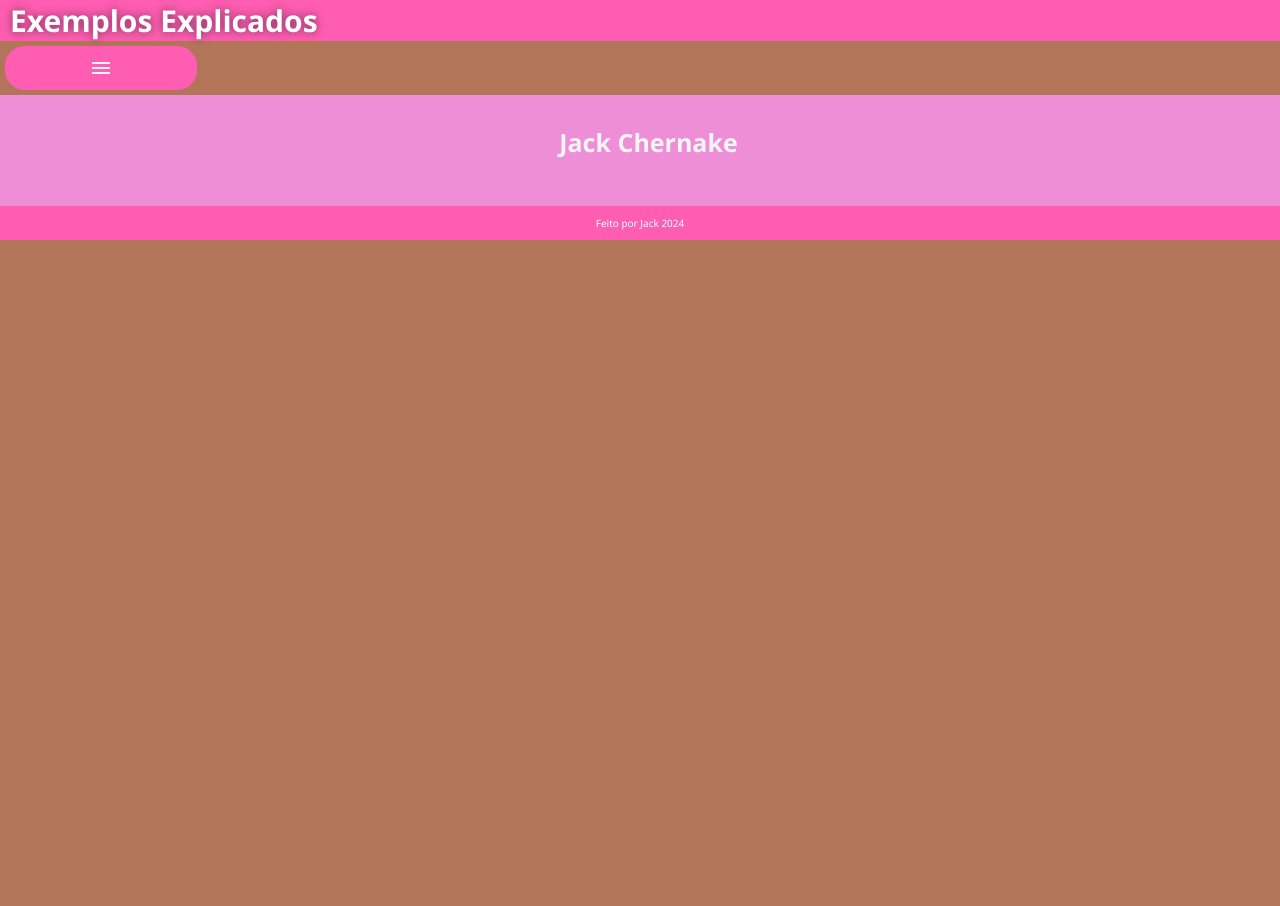
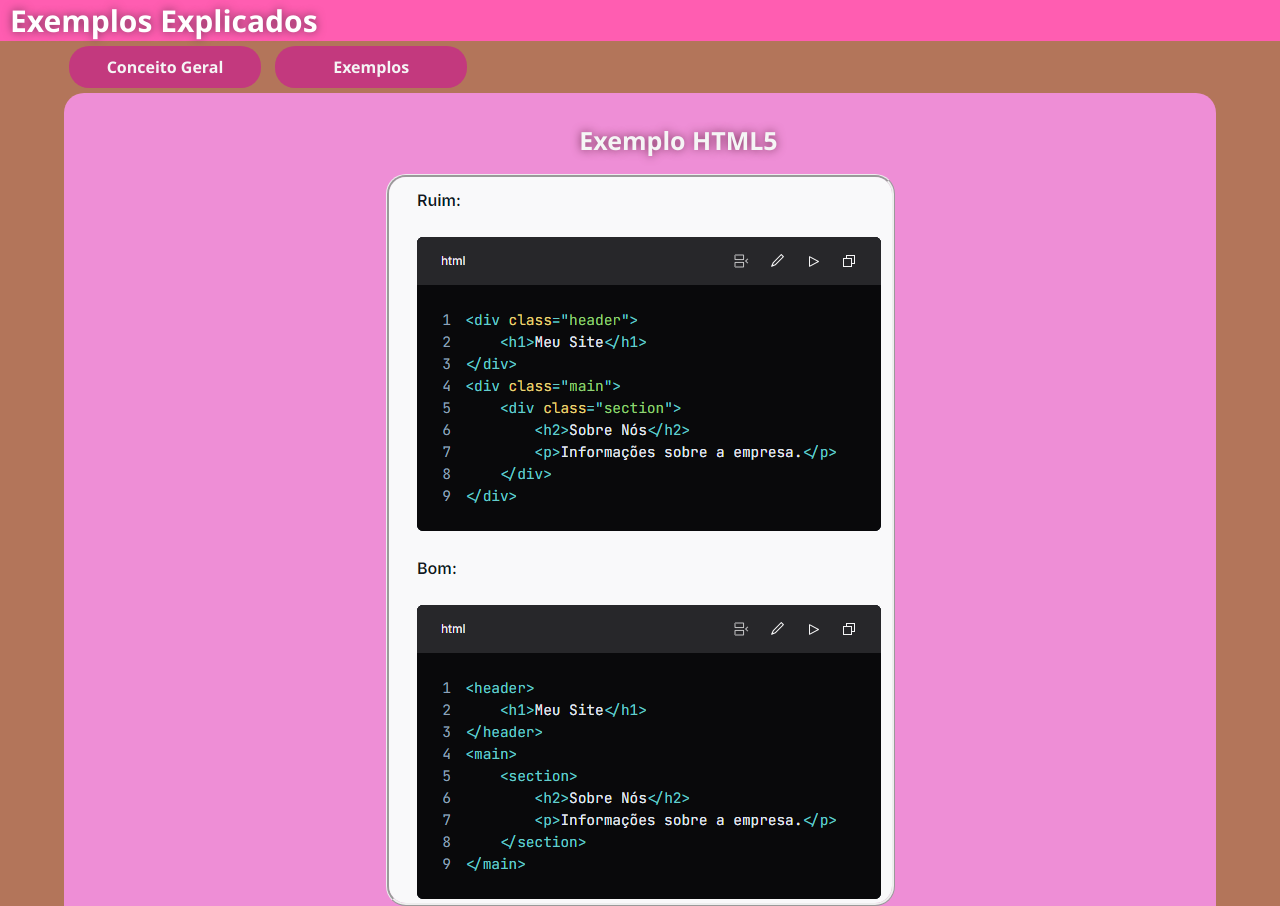
Before and after one commit to J4ckck/clean_code_work, a plain HTML site: page page2.html in a window 1280 px wide. Shown: the top 906 px of the page. Before the commit the page ends 800 px from the top, so only its background shows below. Drawn offline with nearby package versions, Linux system fonts and the light colour scheme.

Commit message:
03/12/24

```diff
--- a/assets/css/style.index.css
+++ b/assets/css/style.index.css
@@ -53,6 +53,7 @@ header>h1 {
     color: #ffffff;
     font-family: 'Segoe UI', Tahoma, Geneva, Verdana, sans-serif;
     text-shadow: #743455  0px 0px 10px;
+    margin-left: 5px;
 
 }
 
@@ -111,6 +112,7 @@ main {
     margin-top: 5px;
     padding: 30px;
     text-align: justify;
+
 
 }
 
@@ -183,3 +185,62 @@ footer {
     text-align: center;
     text-shadow: #743455  0px 0px 15px;
 }
+
+
+@media screen and (min-width: 992px) {
+    body {
+        background-color: #b3755a;
+    }
+
+    #burguer {
+        display: none;
+        text-align: center;
+    }
+
+    menu {
+        display: block;
+        width: 90vw;
+        margin: auto;
+        background-color: #3f203800;
+
+
+    }
+
+    menu>ul>li {
+        display: inline-block;
+        background-color: #21203f00;
+
+    }
+
+    main {
+        width: 90vw;
+        margin: auto;
+        border-radius: 20px;
+    }
+
+    article>h2 {
+        padding-bottom: 17px;
+        width: 90vw;
+        margin: auto;
+    }
+
+    article>p {
+        text-align: justify;
+        margin-bottom: 17px;
+        text-indent: 17px;
+    }
+
+    footer {
+        width: 90vw;
+        margin: auto;
+    }
+
+    img#mobile {
+        display: none;
+    }
+
+    img#pc {
+        display: block;
+    }
+
+}
--- a/assets/css/style.page2.css
+++ b/assets/css/style.page2.css
@@ -15,8 +15,6 @@
 /* tablet 768 px */
 /* desktop 992 px */
 /* smart_tv 1200 px */
-
-/* #8d543b */
 
 /*first mobile = criar uma página de internet(html) inicialmente para smartphone 6,7(480 x 270px)*/
 /*Media Queries = Responsiva */
@@ -63,9 +61,10 @@ header>h1 {
     text-align: center;
     cursor: pointer;
     padding: 10px;
-    width: 15vw;
+    width: 20vw;
     border-radius: 20px;
     margin: 5px;
+    align-items: center;
 }
 
 #burguer:hover {
@@ -79,6 +78,7 @@ menu {
     font-size: 16px;
     display: none;
     width: 15vw;
+
     /* margin: 5px; */
 
 }
@@ -93,6 +93,7 @@ menu>ul>li>a {
     text-decoration: none;
     text-align: center;
     display: block;
+    font-weight: bold;
     border-radius: 20px;
     padding: 10px;
     margin: 5px;
@@ -122,26 +123,38 @@ article>h2 {
     text-align: center;
     margin-bottom: 17px;
     text-indent: 17px;
+    text-shadow: #743455  0px 0px 10px;
 }
 
-article>p {
-    color: whitesmoke;
-    font-family: 'Segoe UI', Tahoma, Geneva, Verdana, sans-serif;
-    font-weight: bold;
-    text-align: justify;
-    font-size: 18px;
-    margin-bottom: 17px;
-    text-indent: 17px;
+.imgExClean{
+    width: 100%;
+    object-fit: cover;
 }
 
-article>h3 {
-    font-size: 25px;
-    color: whitesmoke;
-    font-family: 'Segoe UI', Tahoma, Geneva, Verdana, sans-serif;
-    margin-bottom: 10px;
-    text-indent: 17px;
+.imgExClean img{
+    margin: auto;
+    margin-bottom: 100px;
+    padding: 0%;
+    border-style: ridge;
+    border-radius: 20px;
+    display: block;
+
 }
 
+.imgExCleanCSS{
+    width:min-content;
+    object-fit: cover;
+}
+
+.imgExCleanCSS img{
+    margin: auto;
+    margin-bottom: 100px;
+    padding: 0%;
+    border-style: ridge;
+    border-radius: 20px;
+    display: block;
+    height:min-content;
+}
 
 footer {
     background-color: #ff5db1;
@@ -151,3 +164,76 @@ footer {
     padding: 10px;
     text-align: center;
 }
+
+@media screen and (min-width: 992px) {
+    body {
+        background-color: #b3755a;
+    }
+
+    #burguer {
+        display: none;
+        text-align: center;
+    }
+
+    menu {
+        display: block;
+        width: 90vw;
+        margin: auto;
+        background-color: #3f203800;
+
+
+    }
+
+    menu>ul>li {
+        display: inline-block;
+        background-color: #21203f00;
+
+    }
+
+    main {
+        width: 90vw;
+        margin: auto;
+        border-radius: 20px;
+    }
+
+    article>h2 {
+        padding-bottom: 17px;
+        width: 90vw;
+        margin: auto;
+    }
+
+    .imgExCleanCSS{
+        width: 100%;
+    object-fit: cover;
+    }
+
+    .imgExCleanCSS img{
+        margin: auto;
+        margin-bottom: 100px;
+        padding: 0%;
+        border-style: ridge;
+        border-radius: 20px;
+        display: block;
+        height:min-content;
+    }
+
+    article>p {
+        text-align: justify;
+        margin-bottom: 17px;
+        text-indent: 17px;
+    }
+
+    footer {
+        width: 90vw;
+        margin: auto;
+    }
+
+    img#mobile {
+        display: none;
+    }
+
+    img#pc {
+        display: block;
+    }
+
+}
--- a/page2.html
+++ b/page2.html
@@ -38,8 +38,21 @@
             <!-- <u></u> sublinhado -->
             <!-- <s></s> tachado -->
             <h2>
-                Jack Chernake
+                Exemplo HTML5
             </h2>
+
+            <div class="imgExClean">
+                <img src="./assets/exemplo_clean.png" alt="ada\wq">
+            </div>
+
+            <h2>
+                Exemplo CSS3
+            </h2>
+
+            <div class="imgExCleanCSS">
+                <img src="./assets/exemplo_clean_css.png" alt="ada\wq">
+
+            </div>
         </article>
     </main>
 
```
Also changed, not shown: assets/exemplo_clean.png (added), assets/exemplo_clean_css.png (added).
